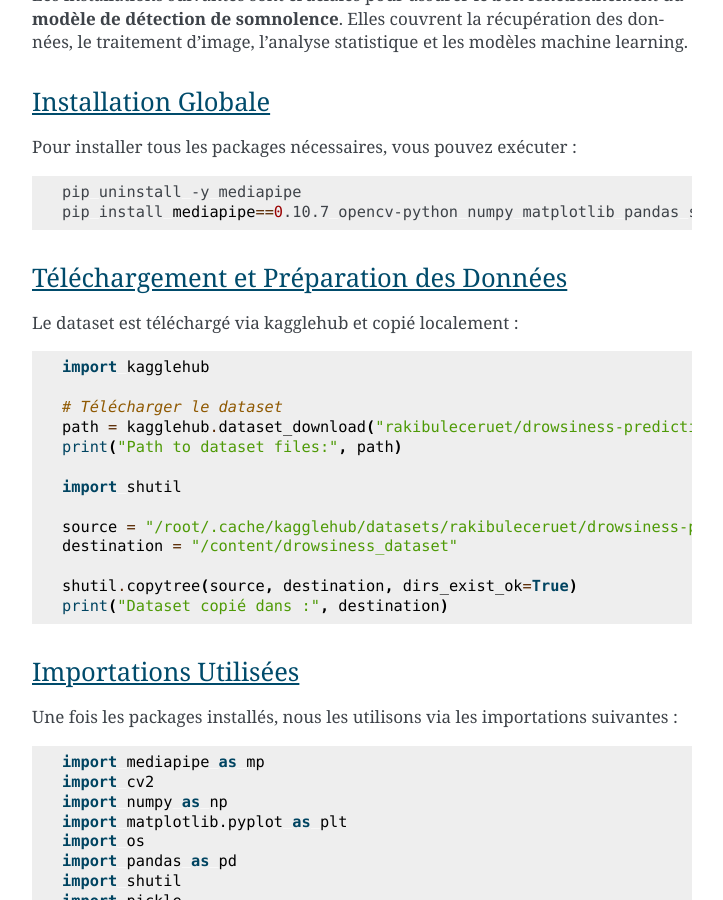
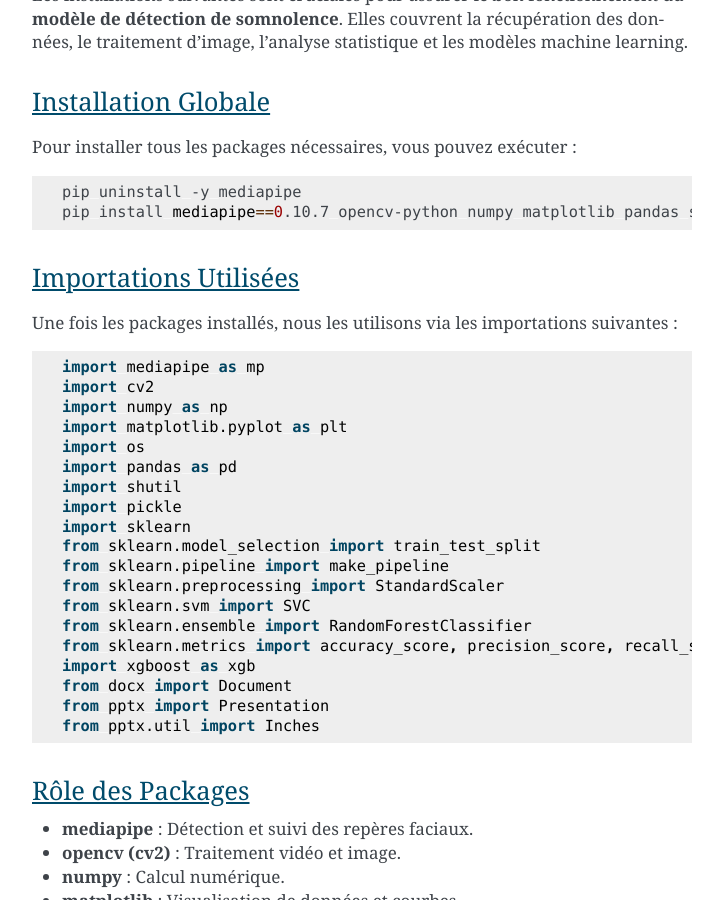
Before and after one commit to SouleymaneDiallo04/Syst-me-de-Surveillance-de-la-posture, a Sphinx documentation site: the page built from docs/source/index.rst, in a window 1280 px wide and 900 px high, scrolled down 2703 px. Shown: the whole window, without its empty margins (388-1111 px from the left). Built offline with Sphinx 7.4.7, drawn with Linux system fonts in a browser that asks for light colours; some of the changed text lies outside the part shown.

Commit message:
Mise à jour des docstrings et du code

```diff
--- a/docs/source/index.rst
+++ b/docs/source/index.rst
@@ -132,27 +132,6 @@ Pour installer tous les packages nécessaires, vous pouvez exécuter :
    pip uninstall -y mediapipe
    pip install mediapipe==0.10.7 opencv-python numpy matplotlib pandas scikit-learn xgboost python-docx python-pptx kagglehub
 
-Téléchargement et Préparation des Données
------------------------------------------
-
-Le dataset est téléchargé via kagglehub et copié localement :
-
-.. code-block:: python
-
-   import kagglehub
-
-   # Télécharger le dataset
-   path = kagglehub.dataset_download("rakibuleceruet/drowsiness-prediction-dataset")
-   print("Path to dataset files:", path)
-
-   import shutil
-
-   source = "/root/.cache/kagglehub/datasets/rakibuleceruet/drowsiness-prediction-dataset/versions/1"
-   destination = "/content/drowsiness_dataset"
-
-   shutil.copytree(source, destination, dirs_exist_ok=True)
-   print("Dataset copié dans :", destination)
-
 Importations Utilisées
 ------------------------
 
@@ -204,7 +183,7 @@ Rôle des Packages
 
 
 **Modèle de Prédiction de Chute**
-=============================
+---------------------------------
 
 Installation des Packages
 -------------------------
```
